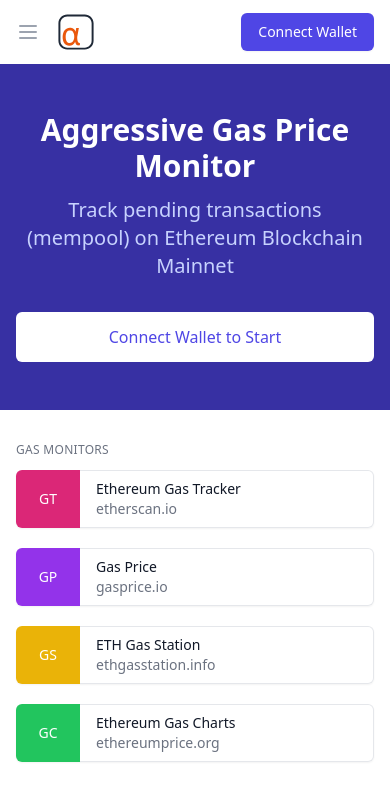
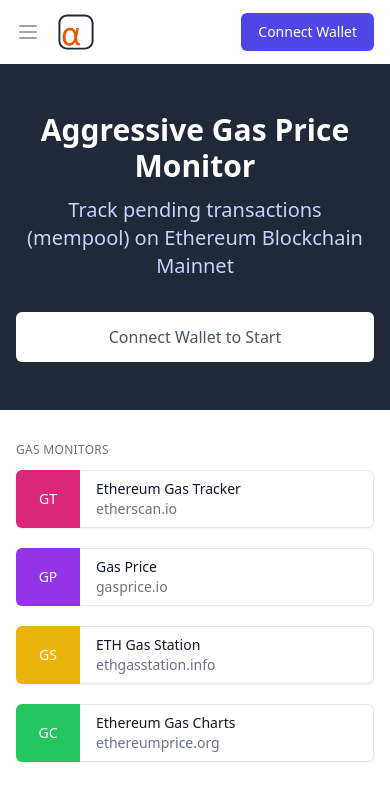
Before and after one commit to alphaclubvip/home, a Nuxt app: page /gas in a window 390 px wide. Shown: the top 810 px of the page. Built offline with nearby package versions, Linux system fonts and the light colour scheme.

Commit message:
update: gas

```diff
--- a/pages/gas.vue
+++ b/pages/gas.vue
@@ -1,6 +1,7 @@
 <script setup lang="ts">
 import { ethers, BigNumber } from "ethers";
 
+const details = ref(false);
 const track = ref(false);
 const interval = ref();
 const nextBlock = ref();
@@ -83,6 +84,10 @@
   }
 }
 
+function showTransactions() {
+  details.value = true;
+}
+
 watch(account, async (account) => {
   track.value = account ? true : false;
   keepTracking();
@@ -96,7 +101,7 @@
 
 <template>
   <div>
-    <div class="bg-indigo-800">
+    <div class="bg-gray-800">
       <div
         class="max-w-7xl mx-auto py-12 px-4 sm:py-16 sm:px-6 lg:px-8 lg:py-20"
       >
@@ -129,9 +134,9 @@
               text-base
               font-medium
               rounded-md
-              text-indigo-600
+              text-gray-600
               bg-white
-              hover:bg-indigo-50
+              hover:bg-gray-50 hover:text-gray-900
               sm:w-auto
             "
           >
@@ -144,8 +149,8 @@
         >
           Launching...
         </div>
+        <div v-else>
           <dl
-          v-else
             class="
               mt-10
               text-center
@@ -154,7 +159,14 @@
           >
             <div class="flex flex-col">
               <dt
-              class="order-2 mt-2 text-lg leading-6 font-medium text-indigo-200"
+                class="
+                  order-2
+                  mt-2
+                  text-lg
+                  leading-6
+                  font-medium
+                  text-indigo-200
+                "
               >
                 Max Priority Fee
               </dt>
@@ -164,7 +176,14 @@
             </div>
             <div class="flex flex-col mt-10 sm:mt-0">
               <dt
-              class="order-2 mt-2 text-lg leading-6 font-medium text-indigo-200"
+                class="
+                  order-2
+                  mt-2
+                  text-lg
+                  leading-6
+                  font-medium
+                  text-indigo-200
+                "
               >
                 Max Fee
               </dt>
@@ -174,7 +193,14 @@
             </div>
             <div class="flex flex-col mt-10 sm:mt-0">
               <dt
-              class="order-2 mt-2 text-lg leading-6 font-medium text-indigo-200"
+                class="
+                  order-2
+                  mt-2
+                  text-lg
+                  leading-6
+                  font-medium
+                  text-indigo-200
+                "
               >
                 Base Fee
               </dt>
@@ -185,14 +211,38 @@
           </dl>
         </div>
       </div>
+    </div>
 
-    <LAutoWidth class="py-8">
+    <LAutoWidth class="pt-8">
       <GasLinks />
     </LAutoWidth>
+
+    <div v-if="nextBlock && !details" class="mt-8 lg:mt-10 text-center">
+      <button
+        class="
+          inline-flex
+          items-center
+          justify-center
+          px-5
+          py-3
+          border border-transparent
+          text-base
+          font-medium
+          rounded-md
+          text-white
+          bg-gray-600
+          hover:bg-gray-700
+        "
+        @click="showTransactions"
+      >
+        Show Transactions
+      </button>
+    </div>
 
     <GasTxsTable
       :next-block="nextBlock"
       :pending-transactions="pendingTransactions"
+      v-if="details"
     />
   </div>
 </template>
```
Lines whose indentation alone changed are shown as unchanged.
